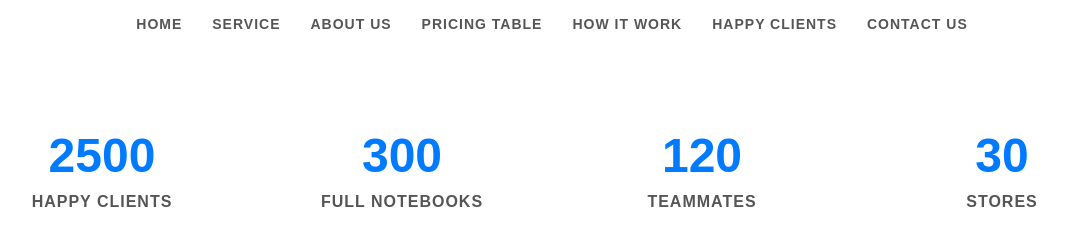
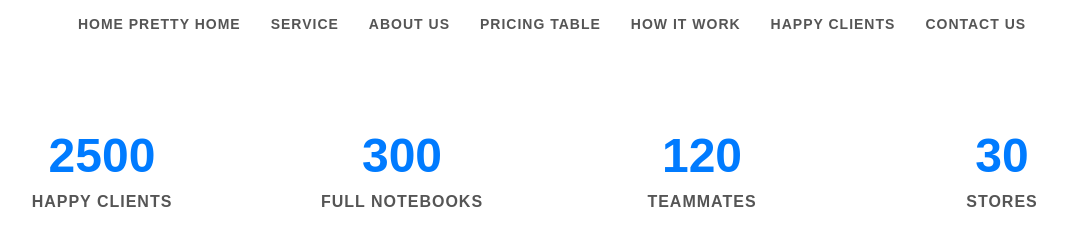
Before and after one commit to KArTON457/Nenron, a plain HTML site: page 3.1/task1.html in a window 1280 px wide. Shown: the whole page, without its empty margins (88-1155 px from the left). Drawn offline with Linux system fonts and the light colour scheme; files whose address does not match are found by name.

Commit message:
pretty home

```diff
--- a/3.1/task1.html
+++ b/3.1/task1.html
@@ -10,7 +10,7 @@
     <nav class="navbar">
         <div class="nav-container">
             <ul class="nav-menu">
-                <li class="nav-item"><a href="#" class="nav-link">HOME</a></li>
+                <li class="nav-item"><a href="#" class="nav-link">Home pretty home</a></li>
                 <li class="nav-item"><a href="#" class="nav-link">SERVICE</a></li>
                 <li class="nav-item"><a href="#" class="nav-link">ABOUT US</a></li>
                 <li class="nav-item"><a href="#" class="nav-link">PRICING TABLE</a></li>
```
